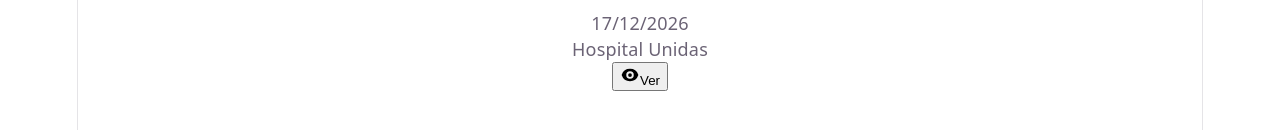
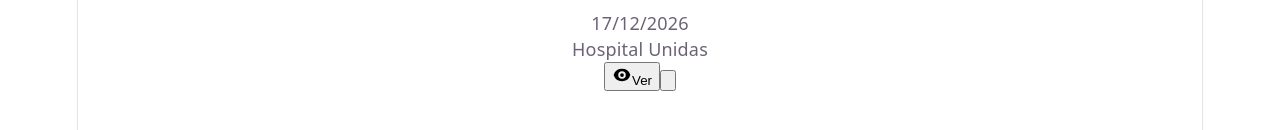
Before and after one commit to Felibeck/MedEx-Frontend, a React (Vite) app: page / in a window 1280 px wide. Shown: the part 258-388 px from the top of the page. Built offline with nearby package versions, Linux system fonts and the light colour scheme.

Commit message:
componente card terminado

```diff
--- a/src/components/cardEstudio/index.tsx
+++ b/src/components/cardEstudio/index.tsx
@@ -16,6 +16,15 @@
                 <EyeIcon width={20} height={20} />
                 Ver
             </button>
+
+
+<button>
+     <svg xmlns="http://www.w3.org/2000/svg" viewBox="0 0 20 20" fill="currentColor" className="size-5">
+  <path d="M13 4.5a2.5 2.5 0 1 1 .702 1.737L6.97 9.604a2.518 2.518 0 0 1 0 .792l6.733 3.367a2.5 2.5 0 1 1-.671 1.341l-6.733-3.367a2.5 2.5 0 1 1 0-3.475l6.733-3.366A2.52 2.52 0 0 1 13 4.5Z" />
+</svg>
+
+</button>
+
         </div>
     )
 
--- /dev/null
+++ b/src/components/header/index.tsx
@@ -0,0 +1,6 @@
+const Header = () =>
+{
+
+}
+
+export default Header
```
Also changed, not shown: src/components/header/header.css (added).
